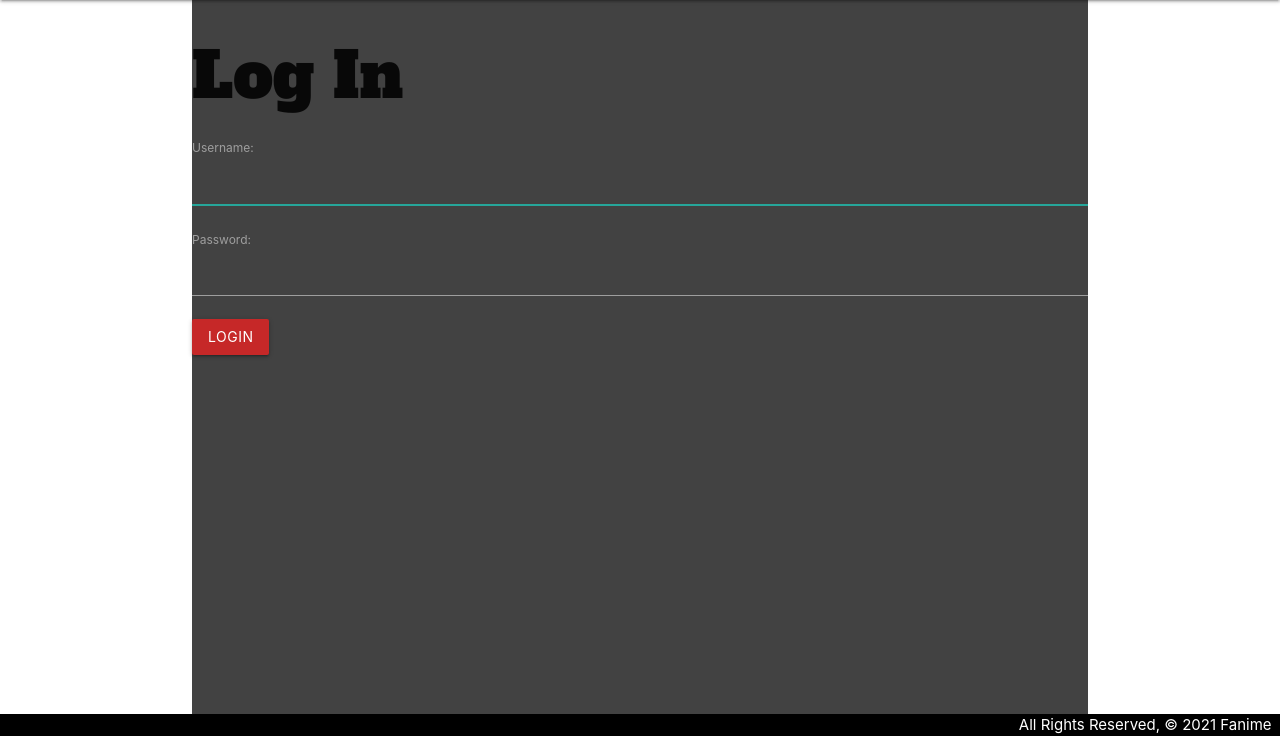
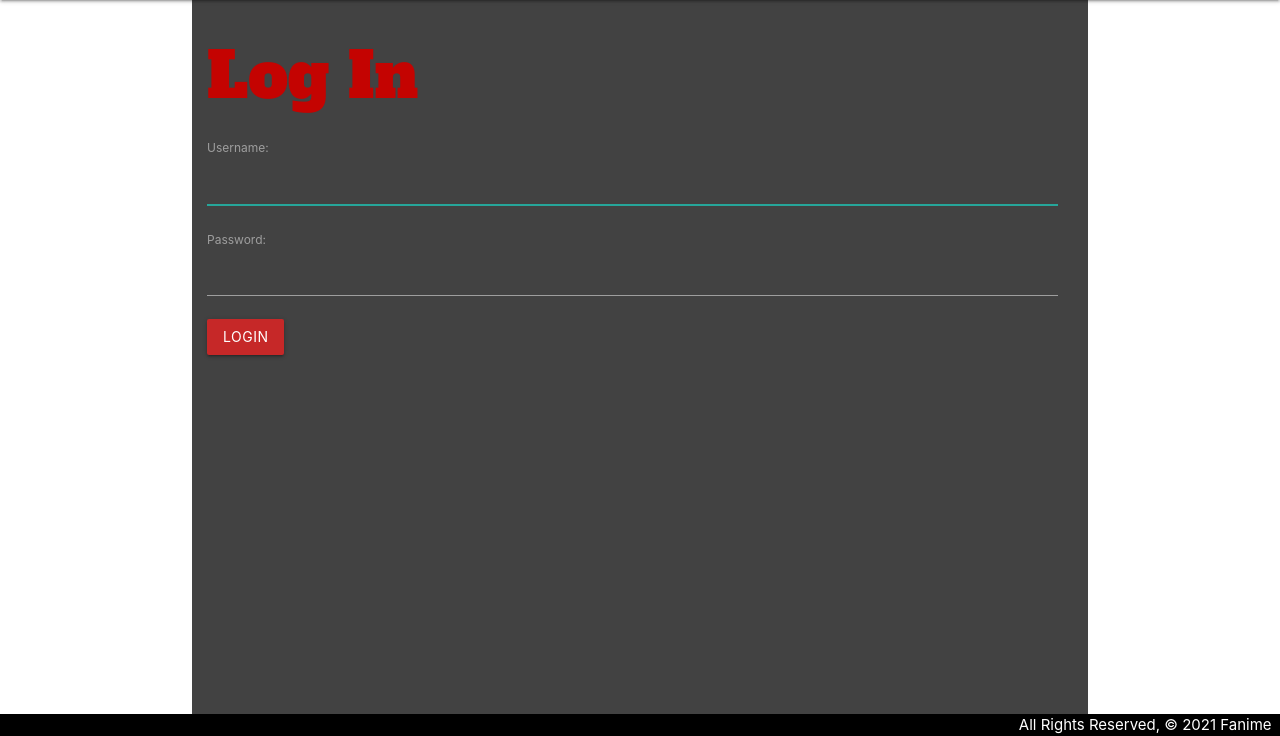
Before and after one commit to n8dizonmustard/fanime, a Django app: page /accounts/login/ in a window 1280 px wide. Shown: the part 64-800 px from the top of the page. Run offline with Django 3.2, Linux system fonts and the light colour scheme.

Commit message:
minor style changes to library search and login

```diff
--- a/fanime_app/static/css/style.css
+++ b/fanime_app/static/css/style.css
@@ -98,3 +98,13 @@ body {
 h1{
   word-wrap: break-word;
 }
+
+.login{
+  position: relative;
+  left: 15px;
+  max-width: 95%;
+}
+
+#login-title{
+  color: #c40301;
+}
--- a/fanime_app/templates/library.html
+++ b/fanime_app/templates/library.html
@@ -46,7 +46,7 @@
     <form action="{% url 'search'  %}" method="POST" class="col s12">
         {% csrf_token %}
         <div class="input-field col s6">
-          <input id="input_text" name="handle" type="text">
+          <input id="input_text" name="handle" type="text" style="color:white">
           <label for="input_text">Search For Anime</label>
            <button class="btn red darken-2">Search</button>
       </div>
--- a/fanime_app/templates/registration/login.html
+++ b/fanime_app/templates/registration/login.html
@@ -1,9 +1,9 @@
 {% extends 'base.html' %}
 {% block content %}
 
-<h1>Log In</h1>
+<h1 class="login" id="login-title">Log In</h1>
 
-<form method="post" action="{% url 'login' %}">
+<form method="post" action="{% url 'login' %}" class="login">
     {% csrf_token %}
     {{ form.as_p }}
     <input type="submit" class="btn red darken-3" value="login">
```
